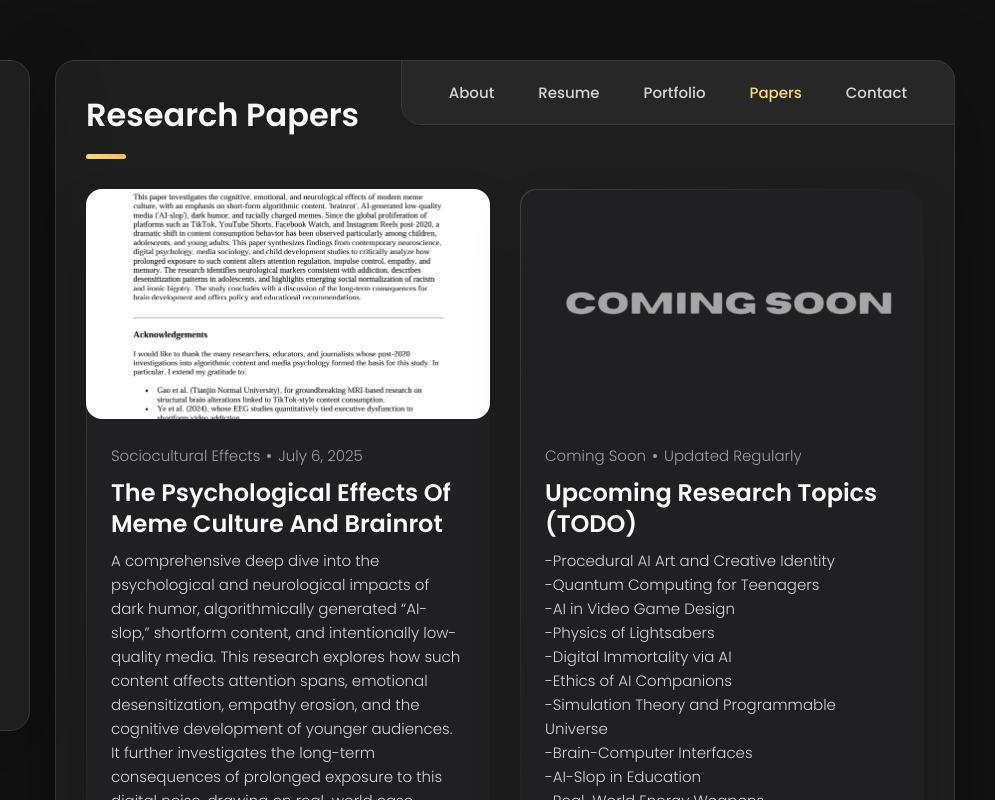
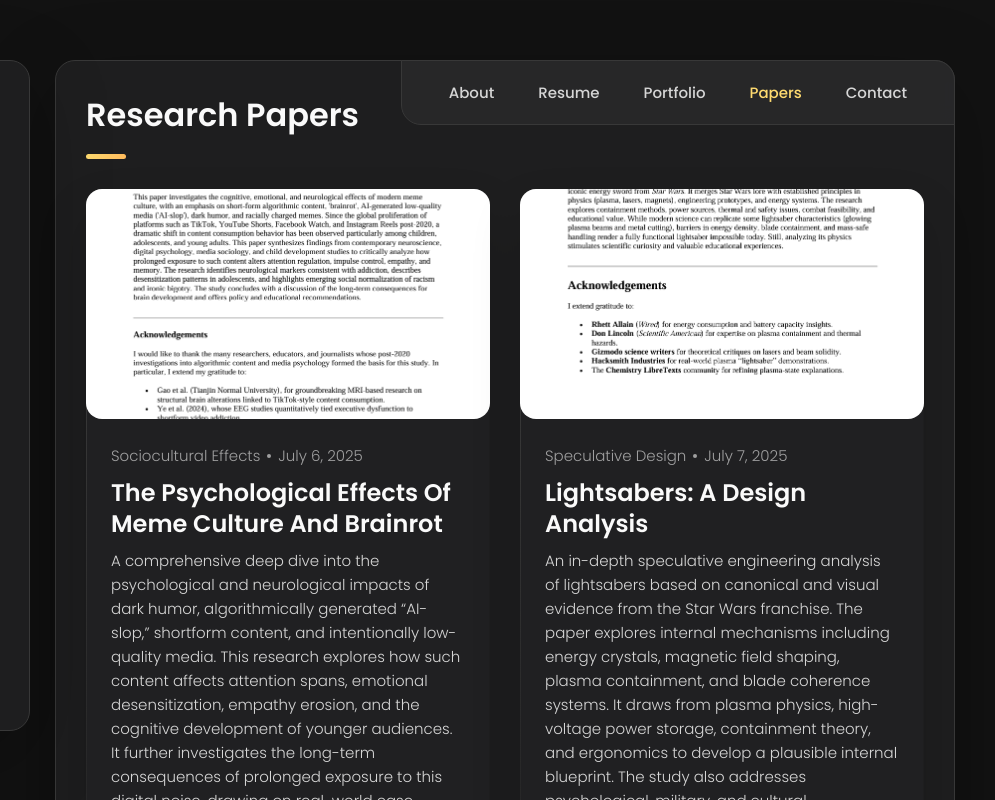
Before and after one commit to ShravanShankarCS/shravan.org, a plain HTML site: page index.html in a window 1280 px wide. Both pictures are taken after a click on the button "Papers". Shown: the top 800 px of the page, 285-1280 px from the left. Drawn offline with nearby package versions, Linux system fonts and the light colour scheme.

Commit message:
newpapers

```diff
--- a/index.html
+++ b/index.html
@@ -433,6 +433,8 @@
             </li>
 
 
+
+
           </ul>
 
         </section>
@@ -479,6 +481,32 @@
         </a>
       </li>
 
+	        <li class="blog-post-item">
+        <a href="./assets/documents/lightsabers.pdf" target="_blank">
+
+          <figure class="blog-banner-box">
+            <img src="./assets/images/lightsabers.png" alt="Meme Culture and Brainrot" loading="lazy">
+          </figure>
+
+          <div class="blog-content">
+
+            <div class="blog-meta">
+              <p class="blog-category">Speculative Design</p>
+              <span class="dot"></span>
+              <time datetime="2025-07-06">July 7, 2025</time>
+            </div>
+
+            <h3 class="h3 blog-item-title">Lightsabers: A Design Analysis</h3>
+
+            <p class="blog-text">
+              An in-depth speculative engineering analysis of lightsabers based on canonical and visual evidence from the Star Wars franchise. The paper explores internal mechanisms including energy crystals, magnetic field shaping, plasma containment, and blade coherence systems. It draws from plasma physics, high-voltage power storage, containment theory, and ergonomics to develop a plausible internal blueprint. The study also addresses psychological, military, and cultural implications associated with wielding such a weapon, considering ethical constraints and real-world parallels. While grounded in fiction, the research prioritizes internal logic and engineering consistency, serving as a model for how imagined technologies can be critically designed within the bounds of speculative realism.
+			  </p>
+
+          </div>
+
+        </a>
+      </li>
+
       <!-- TODO List -->
       <li class="blog-post-item">
         <a href="#">
@@ -498,10 +526,6 @@
             <h3 class="h3 blog-item-title">Upcoming Research Topics (TODO)</h3>
 
             <ul class="blog-text">
-              <li>-Procedural AI Art and Creative Identity</li>
-              <li>-Quantum Computing for Teenagers</li>
-              <li>-AI in Video Game Design</li>
-              <li>-Physics of Lightsabers</li>
               <li>-Digital Immortality via AI</li>
               <li>-Ethics of AI Companions</li>
               <li>-Simulation Theory and Programmable Universe</li>
```
Also changed, not shown: assets/images/lightsabers.png (added), 1 other file.
